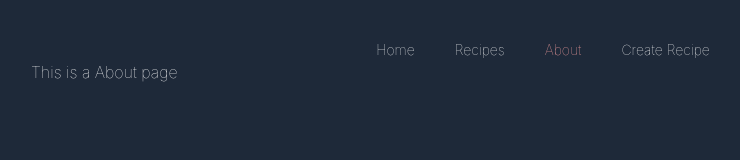
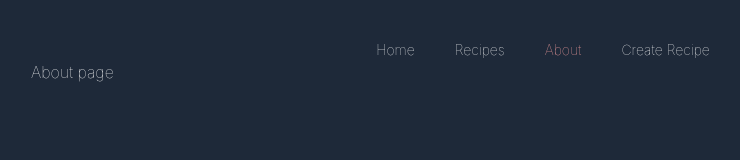
Before and after one commit to AbhishekYadav170/racipe, a React app: page /about in a window 1280 px wide. Shown: the top 160 px of the page, without its empty margins (97-837 px from the left). Built offline with nearby package versions, Linux system fonts and the light colour scheme; the HTML template or start-up script is replaced by a standard one.

Commit message:
about page

```diff
--- a/src/pages/About.jsx
+++ b/src/pages/About.jsx
@@ -3,7 +3,7 @@ import React from 'react'
 const About = () => {
   return (
     <div>
-      This is a About page
+      About page
     </div>
   )
 }
```
